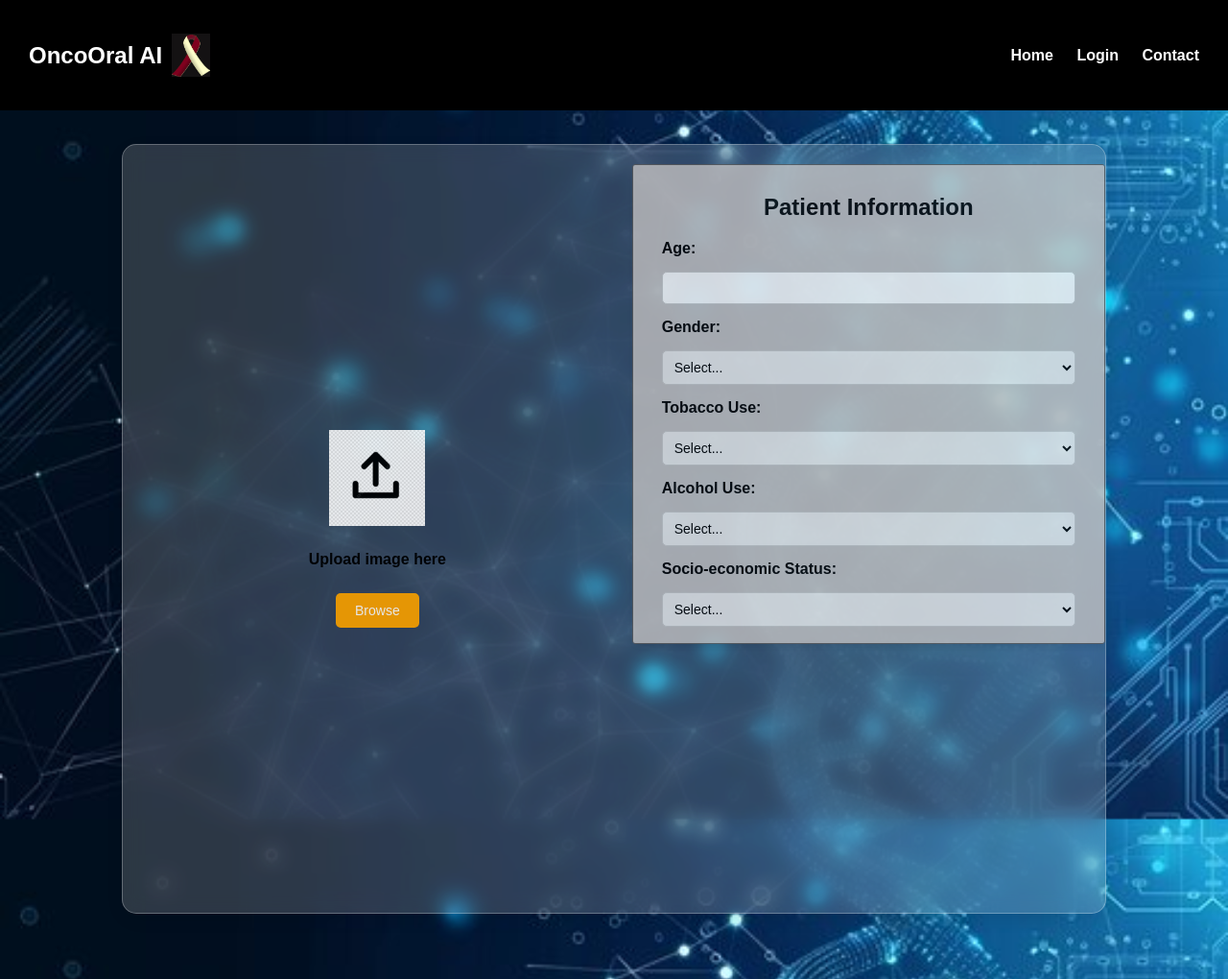
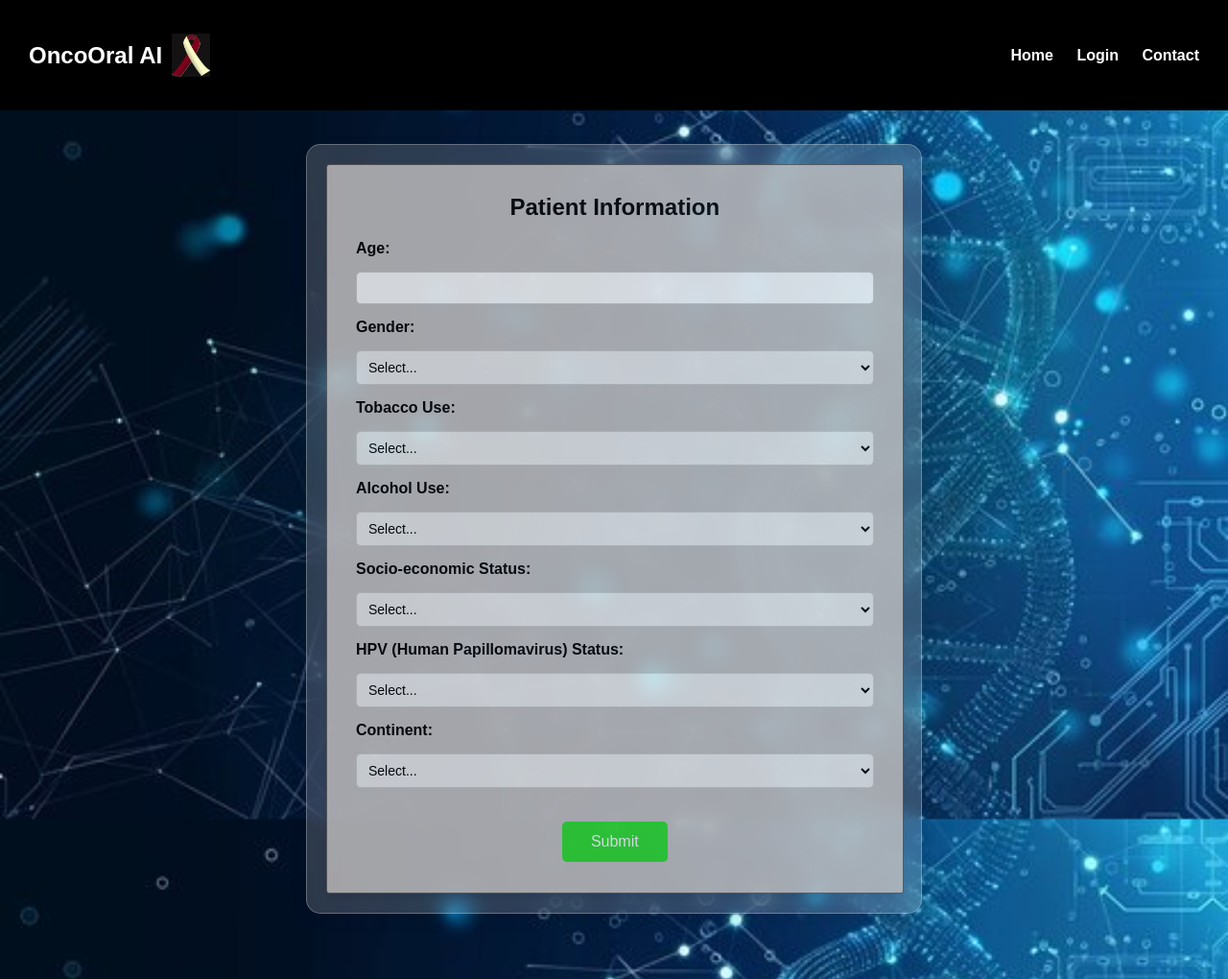
Before and after one commit to tharushaliyanagama/OralCancerEarlyDetection-DSGP, a plain HTML site: page templates/dataupload.html in a window 1280 px wide. Shown: the top 1020 px of the page at 96% size. Drawn offline with Linux system fonts and the light colour scheme; a script that the page names is missing; files whose address does not match are found by name.

Commit message:
Modified dataupload. css and dataupload.html and added imageupload.html file

```diff
--- a/static/CSS/dataupload.css
+++ b/static/CSS/dataupload.css
@@ -56,7 +56,7 @@ nav a:hover {
 
 .content-container {
     display: flex;
-    width: 80%;
+    width: 50%;
     height: 100%; /* This stays */
     margin-top: 150px;
     background: rgba(249, 249, 249, 0.2); /* Semi-transparent background */
@@ -149,28 +149,34 @@ input[type="file"] {
 }
 
 .form-section {
-    width: 50%; /* Adjusted form section width */
+    width: 94%; /* Adjusted form section width */
     padding: 30px;
     background-color: #c6c3c3;
     display: flex;
     flex-direction: column;
     justify-content: flex-start;
     overflow-y: auto;
-    max-height: 500px;
+    max-height: 1000px;
     box-sizing: border-box;
-    height: 100%;
+    height: 95%;
     opacity: 0.9;
    margin-top: 20px;
    border-radius: 3px;
     box-shadow: 0 4px 8px rgba(0,0,0,0.1);
     border: 1px solid rgb(94, 92, 92); /* Subtle border */
+    margin-left: 20px;
+    margin-right: -150px;
+
 
 }
+
 
 form {
     display: flex;
     flex-direction: column;
     gap: 15px;
+    margin-bottom: 20px;
+
 }
 
 form label {
--- a/templates/dataupload.html
+++ b/templates/dataupload.html
@@ -21,26 +21,7 @@
 </header>
 
 <div class="content-container">
-    <section class="upload-section">
-        <!-- Before Image Upload -->
-        <div id="uploadPlaceholder" class="upload-placeholder">
-            <img id="fileUpload" src="C:\Users\Sithmi Nimnadi\Desktop\DSGP UI\static\images\file.jpg" alt="File Upload" style="width: 100px; height: 100px;">
-            <p>Upload image here</p>
-            <button class="browse-btn" onclick="document.getElementById('imageUpload').click()">Browse</button>
-        </div>
-
-        <!-- Display Uploaded Image with Change Option -->
-        <div id="imageContainer" class="image-container" style="display: none;">
-            <img id="chosenImage" alt="Chosen Image" style="max-width: 300px; max-height: 300px;">
-            <p>                </p>
-            <button class="change-btn" onclick="changeImage()">Change</button>
-        </div>
-
-        <input type="file" id="imageUpload" accept="image/*" style="display: none;" onchange="previewImage()">
-    </section>
-
-
-    <section class="form-section">
+     <section class="form-section">
         <h2>Patient Information</h2>
         <form action="/predict" method="POST">
             <label>Age:</label>
```
Also changed, not shown: templates/imageupload.html (added, +17 -0 lines).
